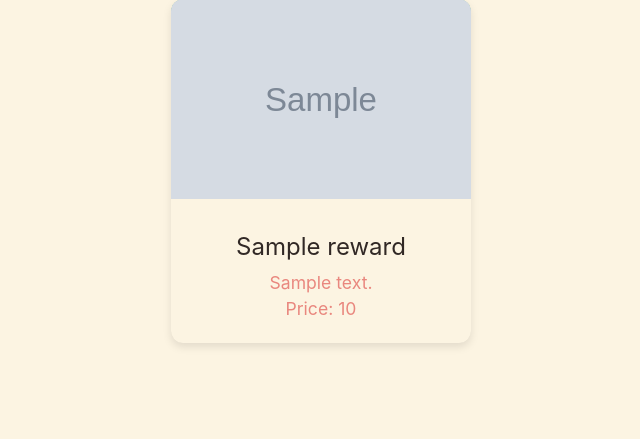
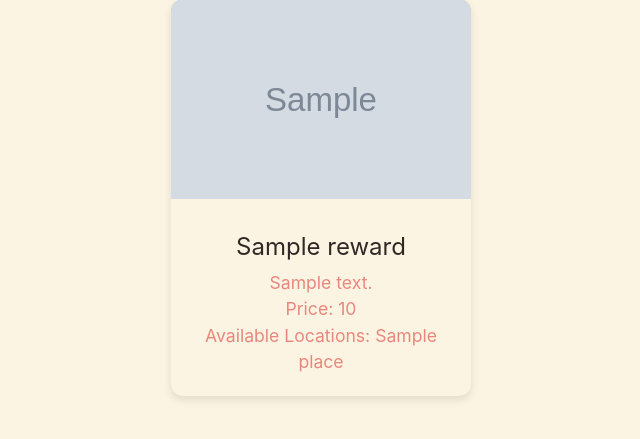
Before and after one commit to CSCI3356-Fall2024/Ed-Sheeran---The-A-Team, a Django app: page /exchange/ in a window 1280 px wide. Shown: the part 171-610 px from the top of the page, without its empty margins (319-959 px from the left). Run offline with Django 5.2, Linux system fonts and the light colour scheme; a user stored in the database is signed in; tables that the repository leaves empty hold one stand-in row (values such as "Sample post"); grey boxes marked "Sample" are stand-in pictures; parts of the project's set-up code (start-up, migrations or seed data) failed here and were passed over.

Commit message:
Added many to many field for reward location, edited form accordingly, and added locations to reward lists for supervisors and users

```diff
--- a/GreenWave/pages/forms.py
+++ b/GreenWave/pages/forms.py
@@ -46,9 +46,11 @@ class service_form(forms.ModelForm):
         fields = ["name", "desc", "how_to_use", "why_to_use", "points_per_use", "link"]
 
 class reward_form(forms.ModelForm):
+    PLACE_CHOICES = [('1', 'Lower Live'), ('2', 'Stuart Dining Hall'), ('3', 'Carney Dining Hall'), ('4', 'Eagles Nest'), ('5', 'Hillside Cafe'), ('6', 'The Rat')]
+    places = forms.ModelMultipleChoiceField(queryset=Place.objects.all(), widget=forms.CheckboxSelectMultiple)
     class Meta:
         model = reward
-        fields = ["name", "desc", "cost", "image"]
+        fields = ["name", "desc", "cost", "image", "places"]
 
 class points_form(forms.Form):
     today = timezone.now().date()
--- a/GreenWave/pages/models.py
+++ b/GreenWave/pages/models.py
@@ -44,10 +44,11 @@ class service(models.Model):
 
 class reward(models.Model): #these are the rewards users can get
     name = models.CharField(max_length = 25)
-    id = models.IntegerField(primary_key=True)
+    #id = models.IntegerField(primary_key=True)
     image = models.ImageField(upload_to='reward_images/')
     desc = models.CharField(max_length = 100)
     cost = models.IntegerField()
+    places = models.ManyToManyField(Place)
 
     def __str__(self):
         return self.name
--- a/GreenWave/pages/views.py
+++ b/GreenWave/pages/views.py
@@ -198,7 +198,10 @@ def rewards(request):
         if request.method == 'POST':
             form = reward_form(request.POST, request.FILES)
             if form.is_valid():
-                form.save()
+                reward_object = form.save(commit=False)
+                reward_object.save()
+                reward_object.places.set(form.cleaned_data['places'])
+                reward_object.save()
                 return redirect('rewards')
         else:
             form = reward_form()
--- a/GreenWave/templates/exchange.html
+++ b/GreenWave/templates/exchange.html
@@ -25,7 +25,11 @@
 						<div class="service-content">
 							<p class="service-name">{{ reward.name }}</p>
 							<p class="short-description">{{ reward.desc }}</p>
-              <p class="short-description">Price: {{ reward.cost }}</p>
+              				<p class="short-description">Price: {{ reward.cost }}</p>
+							<p class="short-description">Available Locations:
+							{% for place in reward.places.all %}
+                                {{ place.name }}{% if not forloop.last %}, {% endif %}
+                        	{% endfor %}</p>
 						</div>
 					</div>
 				</a>
--- a/GreenWave/templates/exchange_detail.html
+++ b/GreenWave/templates/exchange_detail.html
@@ -19,6 +19,11 @@
         <div class="text-section">
             <h1>{{ exchange.name }}</h1>
             <p>{{ exchange.desc }}</p>
+            <p>Available Locations:
+                {% for place in exchange.places.all %}
+                    {{ place.name }}{% if not forloop.last %}, {% endif %}
+                {% endfor %}
+            </p>
             <h2>Reward Points</h2>
             <p>{{ exchange.cost }}</p>
             <!-- <a href="{% url 'rewards' %}" class="btn btn-primary-color">Click to Exchange for reward!</a> -->
```
Also changed, not shown: GreenWave/templates/rewards.html (+8 -0 lines), GreenWave/pages/migrations/0015_reward_places_alter_reward_id.py (added).
